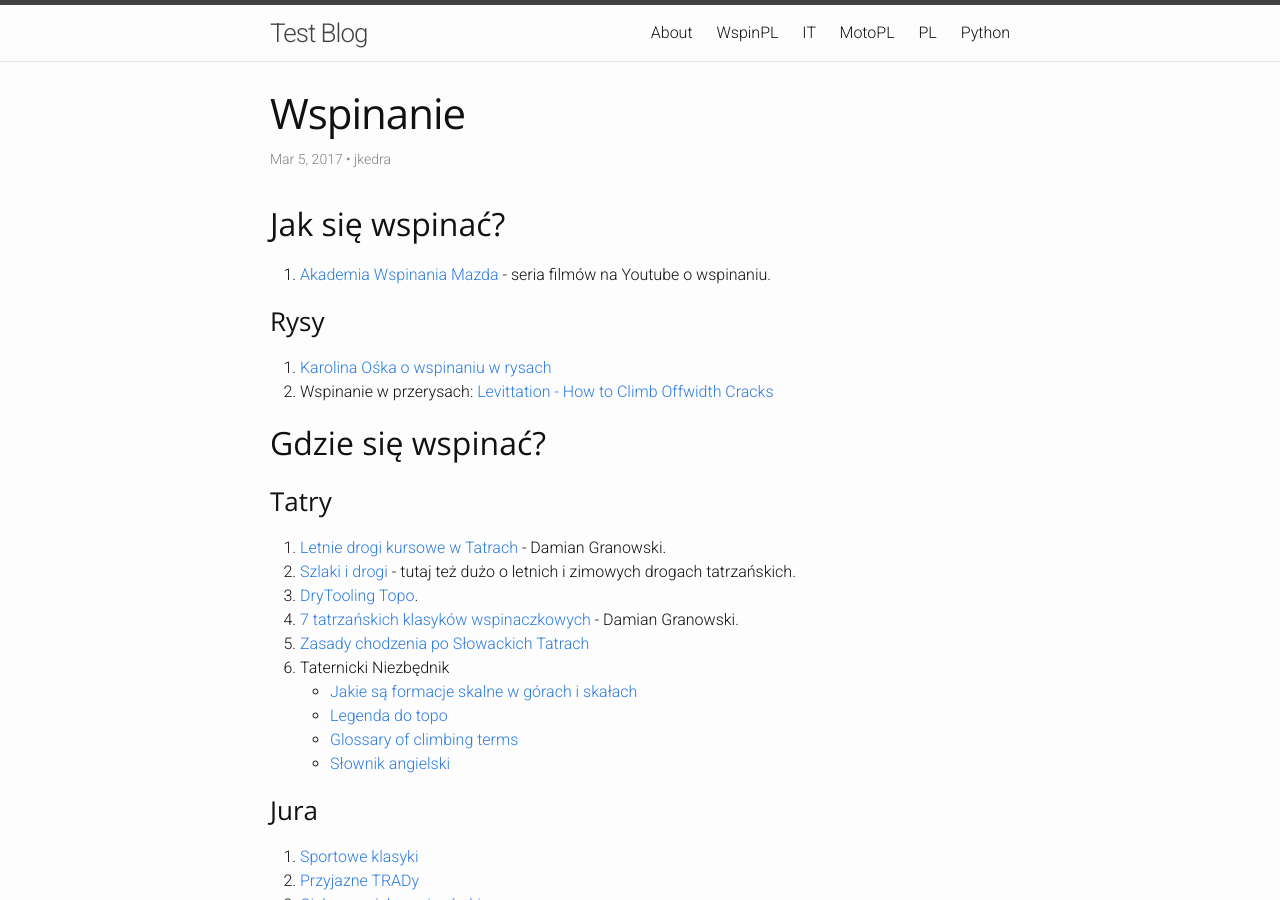
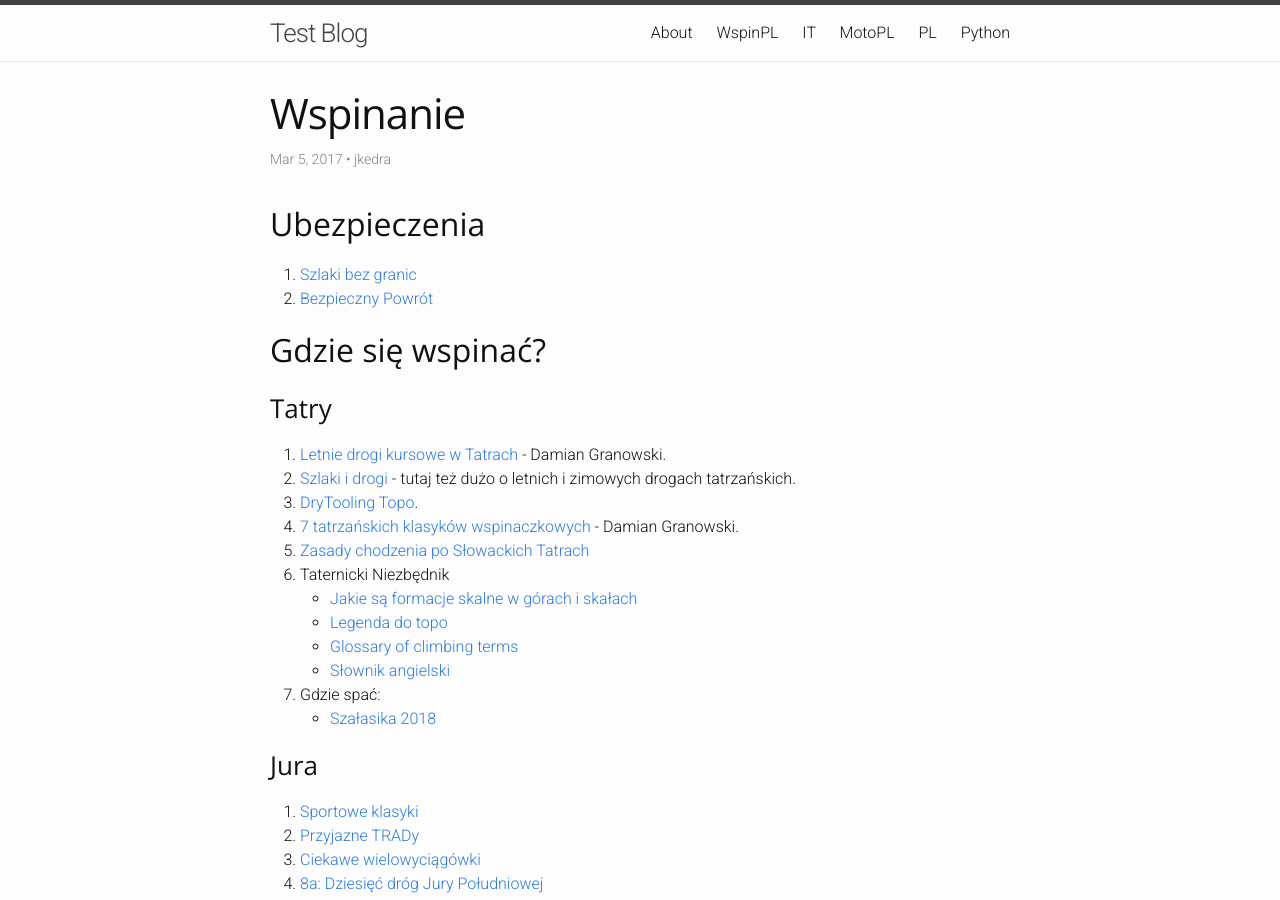
Before and after one commit to jkedra/jkedra.github.io, a Jekyll site: the page built from _posts/2017-03-05-wspinanie.md, in a window 1280 px wide and 900 px high. Built offline with Jekyll 4.4.1, drawn with Linux system fonts in a browser that asks for light colours; some of the changed text lies outside the part shown.

Commit message:
drobiazgi we wspinanie
1. wspinanie:
   * ubezpieczenia
   * info o szałasiskach
   * taternik.eu
   * łączność: Motorola T82
   * kategoria "climb"
2. literówka w zespole trójkowym
3. regenerate: true w climb.md

```diff
--- a/_posts/2017-03-05-wspinanie.md
+++ b/_posts/2017-03-05-wspinanie.md
@@ -6,18 +6,15 @@ language: pl
 
 jquery: true
 jss: [wikipize, moment-with-locales.min]
-tags: climbing
+tags: climbing góry
+categories: climb
 
 ---
 
-## Jak się wspinać?
+## Ubezpieczenia
 
-1. [Akademia Wspinania Mazda](https://www.youtube.com/playlist?list=PLH6Xn84AZqUn5KAnDvmHUUiSdOJqHTwvt) - seria filmów na Youtube o wspinaniu.
-
-### Rysy
-
-1. [Karolina Ośka o wspinaniu w rysach](http://8a.pl/8academy/wspinanie-w-rysach-trudne-poczatki/)
-2. Wspinanie w przerysach: [Levittation - How to Climb Offwidth Cracks](https://vimeo.com/46589051)
+1. [Szlaki bez granic](https://szlakibezgranic.pl)
+2. [Bezpieczny Powrót](https://bezpiecznypowrot.pl/)
 
 ## Gdzie się wspinać?
 
@@ -35,6 +32,8 @@ tags: climbing
    * [Legenda do topo][dt-topo-legenda]
    * [Glossary of climbing terms](we:)
    * [Słownik angielski](http://drytooling.com.pl/serwis/art/artykuly/1341-slownik-wspinaczkowy-ang-pol)
+7. Gdzie spać:
+    * [Szałasika 2018](http://pza.org.pl/news/news-pza/baza-tatrzanska-pza-lato-2018)
 
 ### Jura
 
```
Also changed, not shown: other parts of _posts/2017-03-05-wspinanie.md (+13 -1 lines), _drafts/zespol-trojkowy.md (+1 -1 lines), climb.md (+1 -0 lines).
